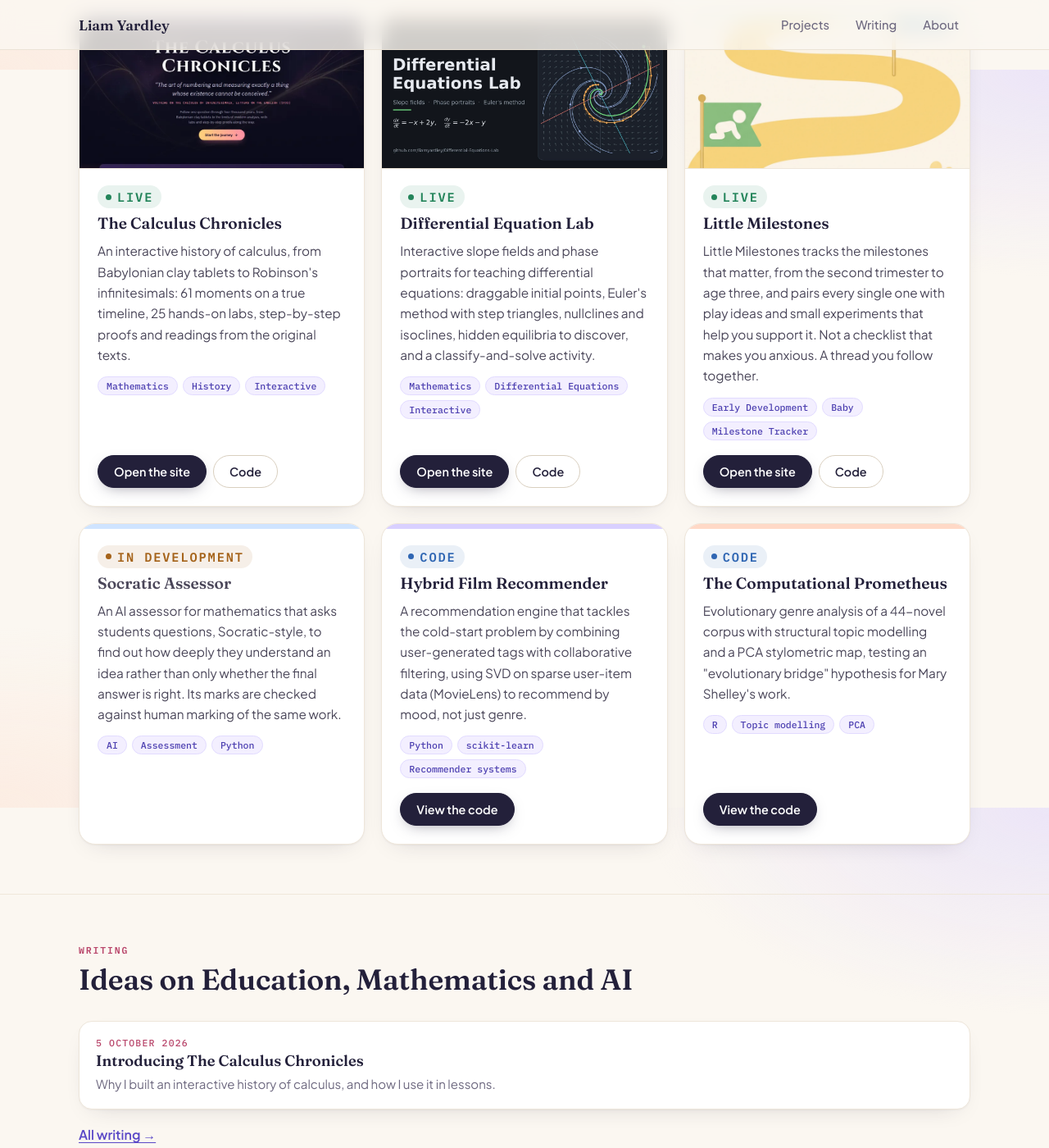
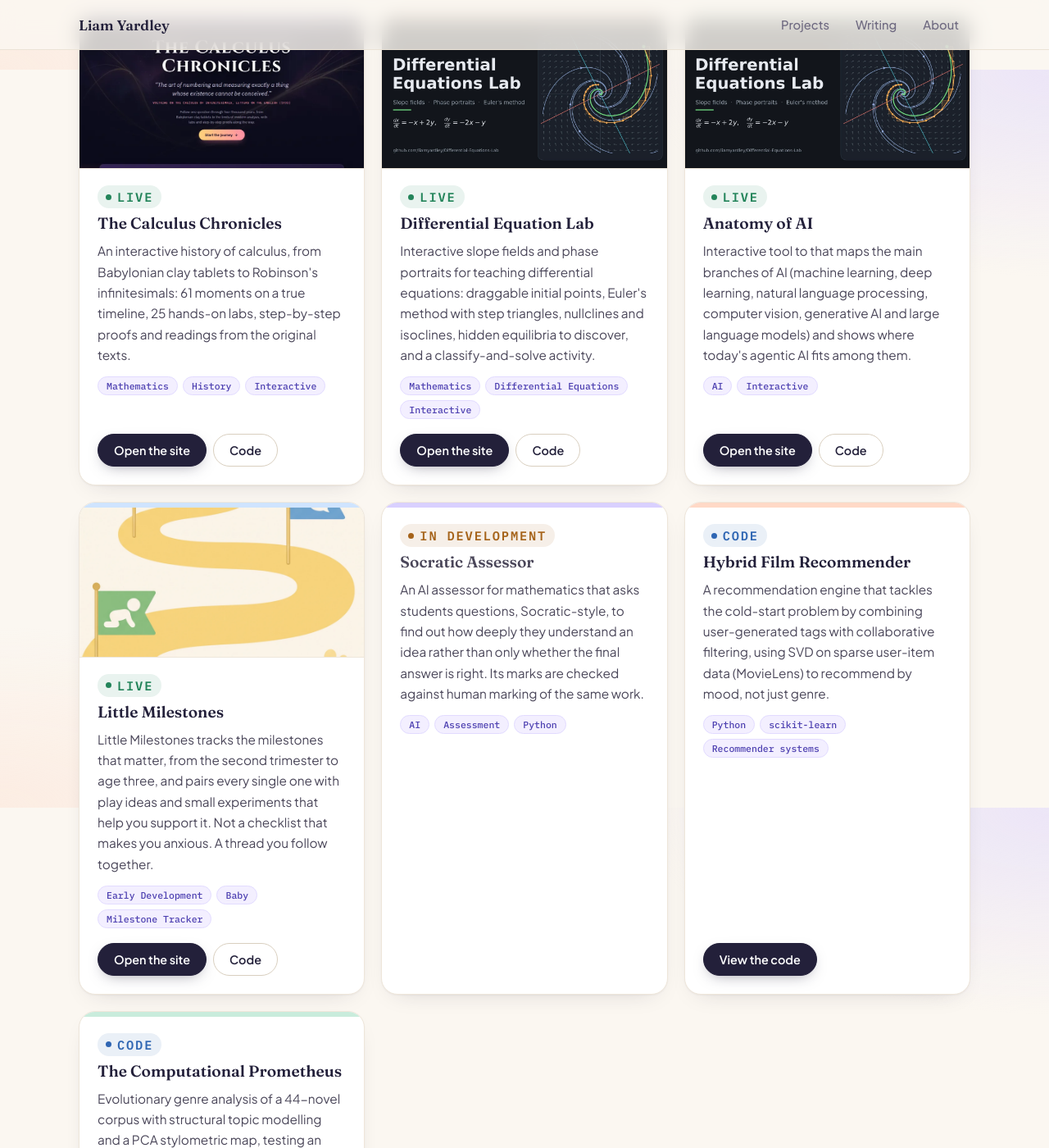
Before and after one commit to liamyardley/liamyardley.github.io, a Jekyll site: the page built from index.html, in a window 1280 px wide and 1400 px high, scrolled down 815 px. Shown: the whole window at 82% size. Built offline with Jekyll 4.4.1, drawn with Linux system fonts in a browser that asks for light colours.

Commit message:
Add 'Anatomy of AI' project to projects.yml
Added a new project entry for 'Anatomy of AI' with details.

```diff
--- a/_data/projects.yml
+++ b/_data/projects.yml
@@ -29,6 +29,18 @@
   code: https://github.com/liamyardley/Differential-Equations-Lab
   image: social-preview.webp
   tags: [Mathematics, Differential Equations, Interactive]
+
+- title: Anatomy of AI
+  status: Live
+  blurb: >-
+    Interactive tool to that maps the main branches of AI (machine learning,
+    deep learning, natural language processing, computer vision, generative
+    AI and large language models) and shows where today's agentic AI fits among them.
+  link: https://liamyardley.github.io/Anatomy-of-AI/
+  link_text: Open the site
+  code: https://github.com/liamyardley/Anatomy-of-AI
+  image: social-preview.webp
+  tags: [AI, Interactive]
 
 - title: Little Milestones
   status: Live
```
